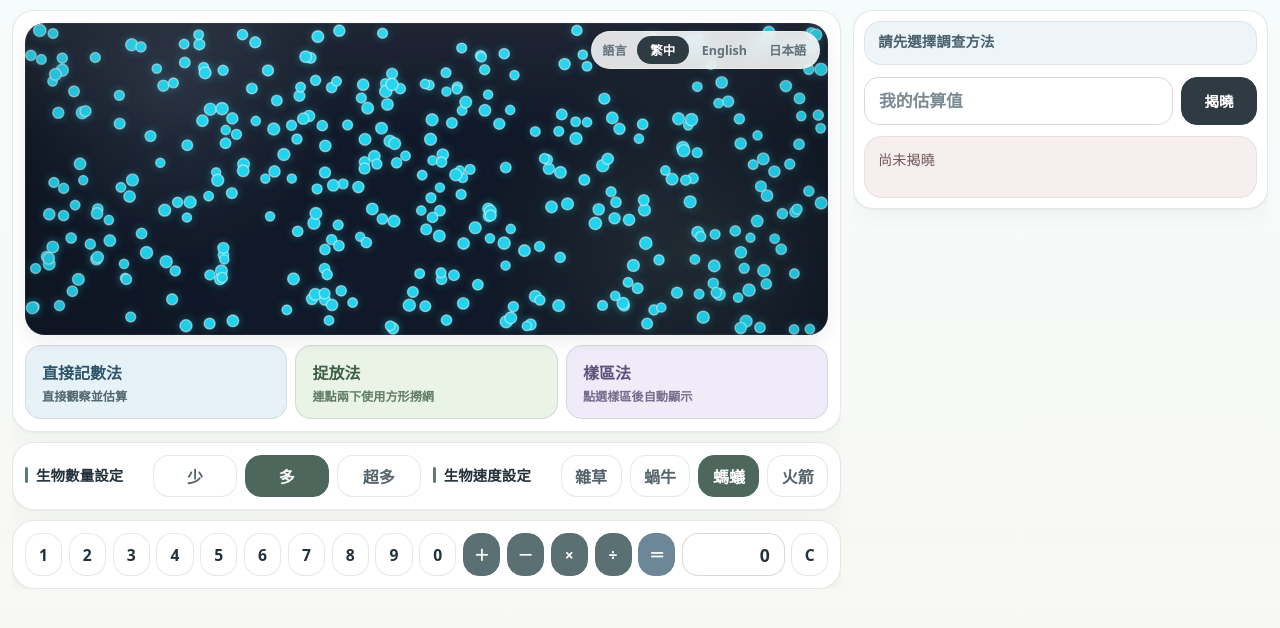
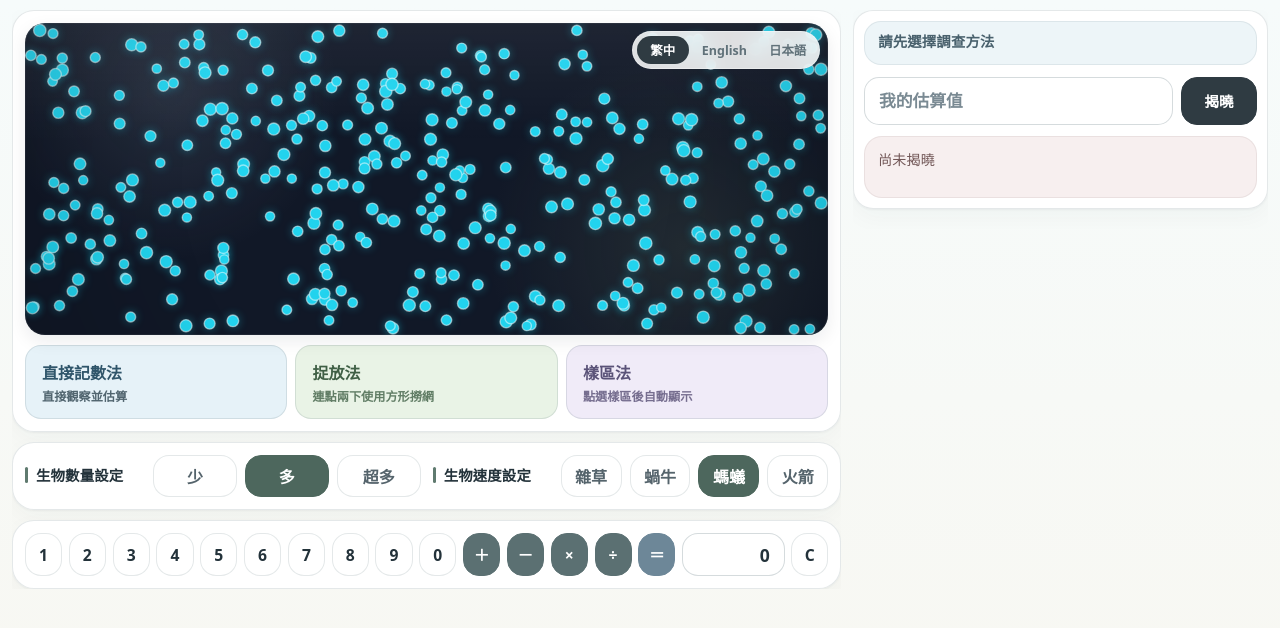
Before and after one commit to orange1402/BIO_population, a plain HTML site: page index.html in a window 1280 px wide. Drawn offline with Linux system fonts and the light colour scheme.

Commit message:
Update index.html

```diff
--- a/index.html
+++ b/index.html
@@ -748,8 +748,7 @@
     <section class="layout-grid">
       <div class="left-column">
         <section class="card sim-card">
-          <div class="language-switcher">
-            <span data-i18n="languageLabel">語言</span>
+          <div class="language-switcher" aria-label="語言">
             <button type="button" data-lang="zh">繁中</button>
             <button type="button" data-lang="en">English</button>
             <button type="button" data-lang="ja">日本語</button>
```
